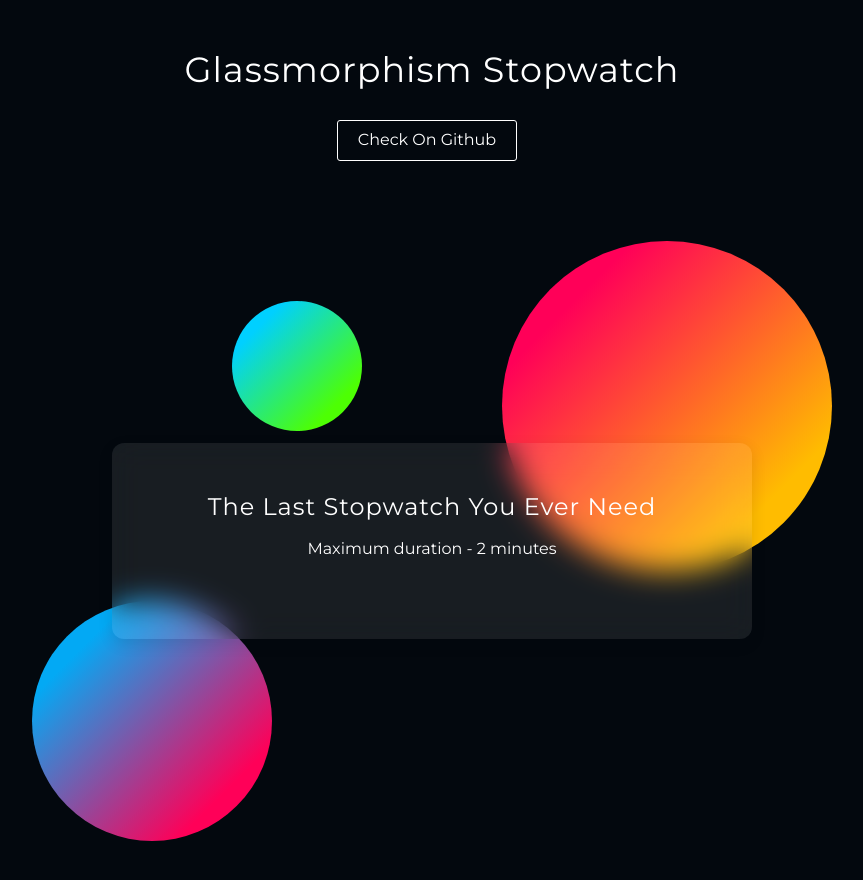
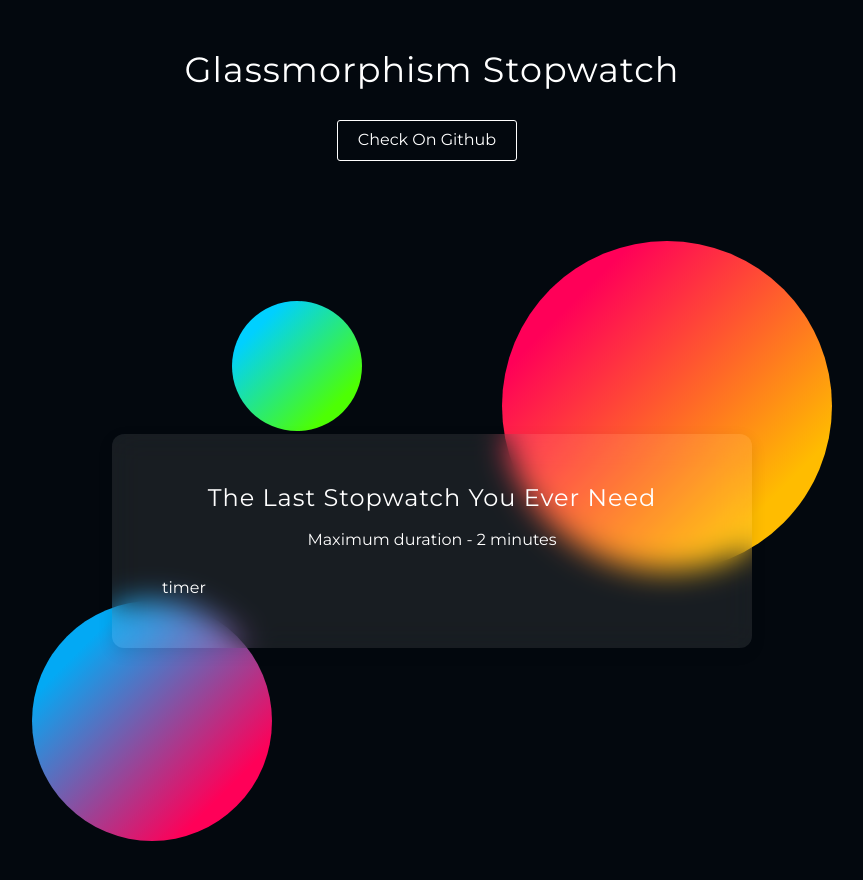
Before and after one commit to nat-davydova/glassmorphism-stopwatch, a React (Vite) app: page / in a window 1280 px wide. Shown: the top 880 px of the page, without its empty margins (208-1071 px from the left). Built offline with nearby package versions, Linux system fonts and the light colour scheme.

Commit message:
feat: add basic timer component

```diff
--- a/src/components/Stopwatch/StopWatch.tsx
+++ b/src/components/Stopwatch/StopWatch.tsx
@@ -1,10 +1,12 @@
 import { StopWatchHeader } from "./StopWatchHeader";
+import { StopWatchTimer } from "./StopWatchTimer";
 import { StopwatchContainer } from "./StopwatchContainer";
 
 export function StopWatch() {
   return (
     <StopwatchContainer>
       <StopWatchHeader />
+      <StopWatchTimer />
     </StopwatchContainer>
   );
 }
--- /dev/null
+++ b/src/components/Stopwatch/StopWatchTimer/StopWatchTimer.tsx
@@ -0,0 +1,3 @@
+export function StopWatchTimer() {
+  return <div>timer</div>;
+}
--- /dev/null
+++ b/src/components/Stopwatch/StopWatchTimer/index.ts
@@ -0,0 +1 @@
+export { StopWatchTimer } from "./StopWatchTimer";
```
